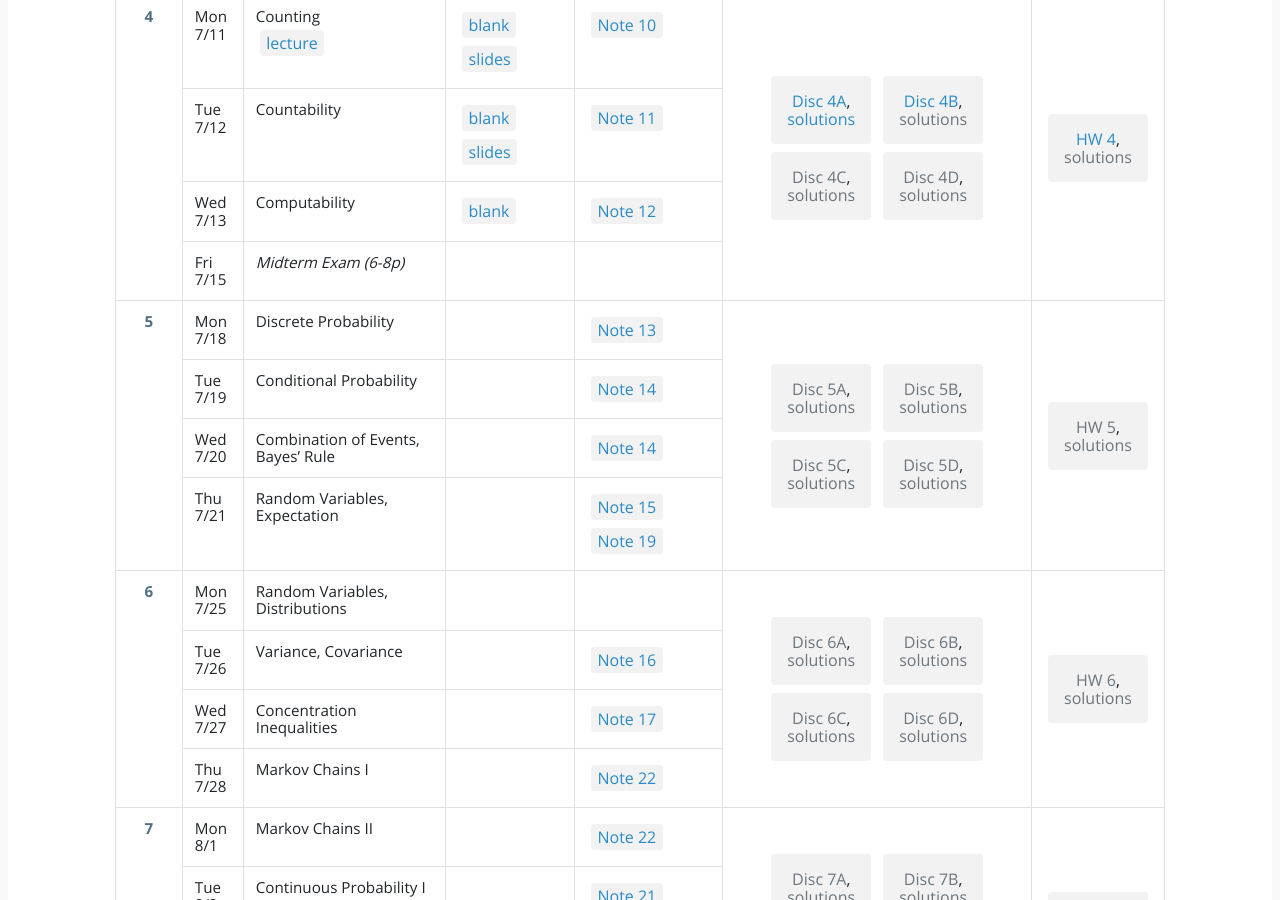
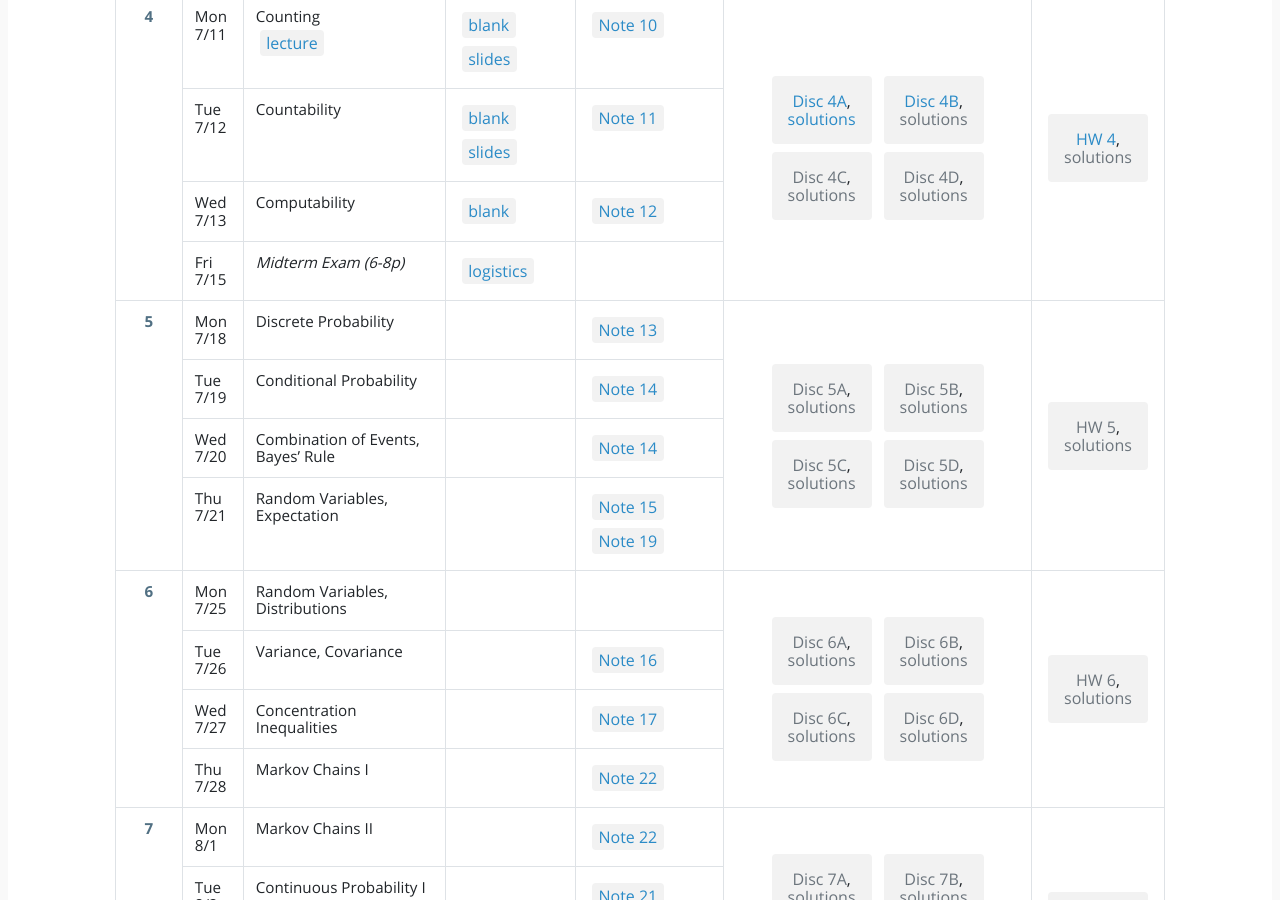
Before and after one commit to tsgoten/cs70-website, a Jekyll site: the page built from index.html, in a window 1280 px wide and 900 px high, scrolled down 1377 px. Built offline with Jekyll 4.4.1, drawn with Linux system fonts in a browser that asks for light colours.

Commit message:
added logistics link

```diff
--- a/_data/materials/weeks.yml
+++ b/_data/materials/weeks.yml
@@ -197,6 +197,9 @@
   week: 4
   title: _Midterm Exam (6-8p)_
   reading_text:
+  resources:
+  - name: logistics
+    url: https://piazza.com/class/l3oobgzdjn57j8?cid=259
 
 - type: lec
   date: 7/18
```
